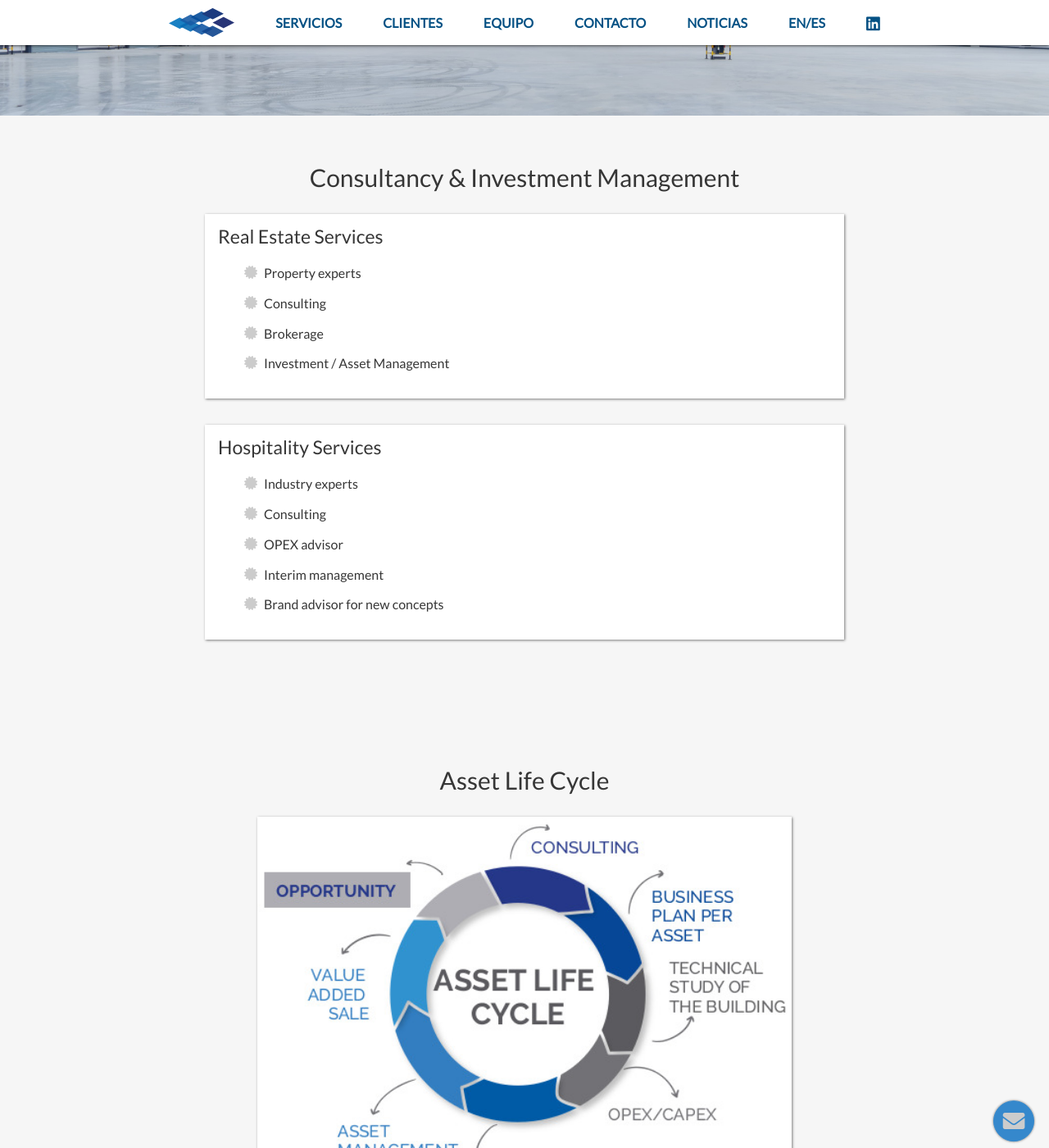
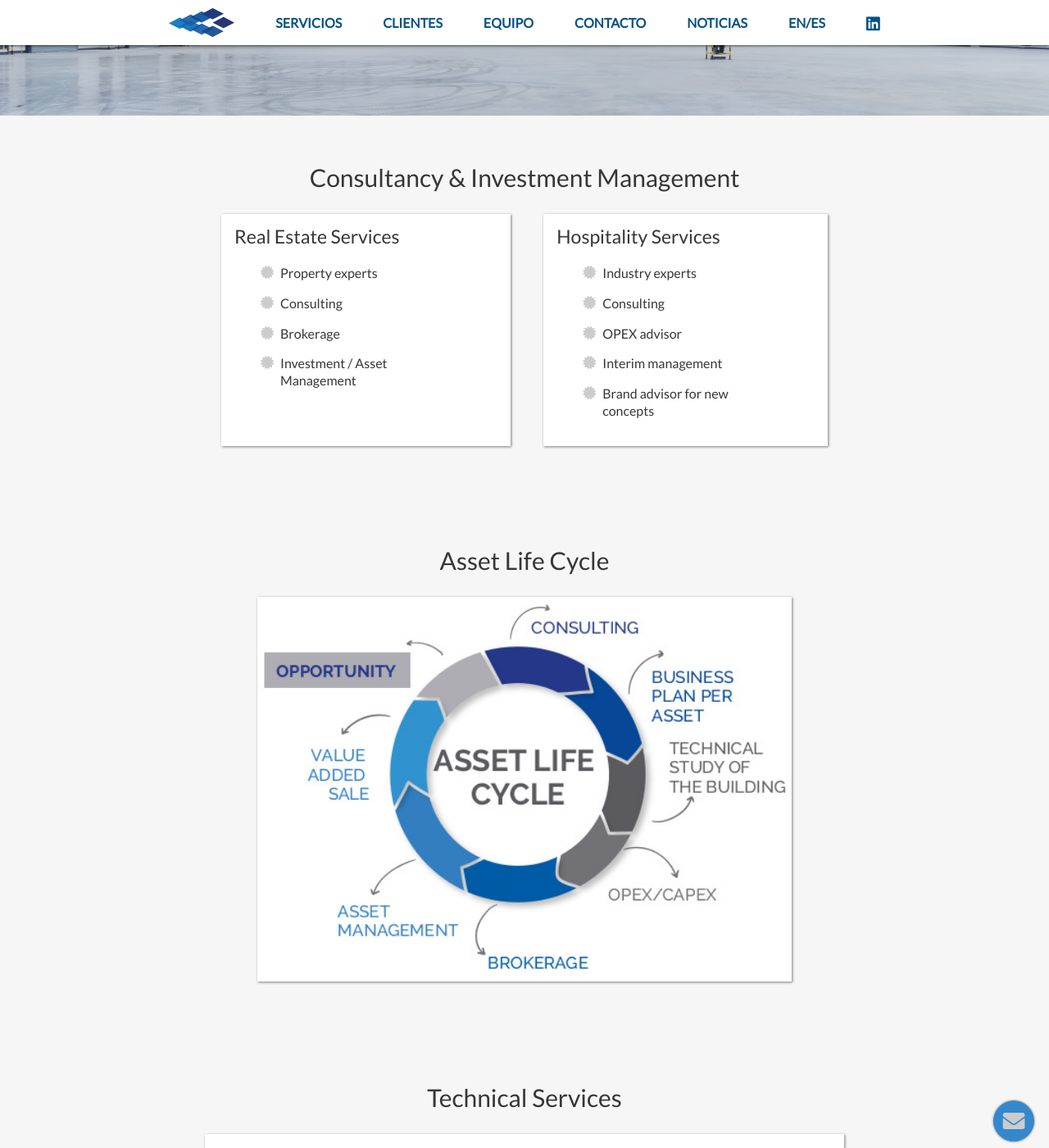
Before and after one commit to cserron/iremcap, a Jekyll site: the page built from servicios.md, in a window 1280 px wide and 1400 px high, scrolled down 214 px. Shown: the whole window at 82% size. Built offline with Jekyll 4.4.1, drawn with Linux system fonts in a browser that asks for light colours; nearby versions of some CDN libraries.

Commit message:
Change Consultancy & Investment Managment services layout

```diff
--- a/_layouts/services.html
+++ b/_layouts/services.html
@@ -15,8 +15,9 @@ layout: default
   <div class="services">
     <div class="services-item">
       <h2 class="services-item__Title">{{ page_data.CIM_service.title }}</h2>
+      <div class="services-item-container">
         {% for panel in page_data.CIM_service.panels %}
-      <div class="services-item__Child services-accordion accordion-open">
+        <div class="services-item__Child accordion-open">
           <h4 class="services-item__Child__Title">{{ panel.service_title}}</h4>
           <ul class="services-item__Child__UL">
             {% for item in panel.items %}
@@ -26,6 +27,7 @@ layout: default
         </div>
         {% endfor %}
     </div>
+    </div>
     <div class="service--img_div">
       <h2 class="services-item__Title">{{ page_data.asset-life-cycle-title }}</h2>
       <img class="service--img" src="{{ page_data.asset-life-cycle-link }}" />
@@ -33,7 +35,7 @@ layout: default
     <div class="services-item">
       <h2 class="services-item__Title">{{ page_data.TEC_service.title }}</h2>
       {% for panel in page_data.TEC_service.panels %}
-        <div class="services-item__Child services-accordion">
+        <div class="services-item__Child">
           <h4 class="services-item__Child__Title">{{ panel.service_title}}</h4>
           <ul class="services-item__Child__UL services-accordion__Child">
             {% for item in panel.items %}
--- a/_sass/pages/_services.scss
+++ b/_sass/pages/_services.scss
@@ -1,34 +1,10 @@
-.accordion-open ul{
-  display: flex;
-  flex-direction: column;
-}
-
-.accordion-open h4{
-  padding: 0 0 1em 0;
-}
-
-.services-accordion__Child{
-  display:none;
-}
-
-.services-intro {
-  min-height: 100vh;
-  width: 100%;
-  background-color: $white;
-  display: flex;
-  flex-direction: column;
-  align-items: center;
-  justify-content: flex-start;
-
-  .banner {
-    background-image: url("images/stock/galpon.jpg");
+.accordion-open{
+  & ul{
+    display: flex;
+    flex-direction: column;
   }
-}
-
-.service--img_div{
-  padding: 4em;
-  @include for-size(phone-only) {
-    padding: 0 0.6em 0.6em 0.6em;
+  & h4{
+    padding: 0 0 1em 0;
   }
 }
 
@@ -38,6 +14,13 @@
   box-shadow: 1px 1px 3px rgba(0, 0, 0, 0.5);
   &:hover {
     box-shadow: 0px 1px 5px 1px rgba(0, 0, 0, 0.5);
+  }
+
+  &_div{
+    padding: 4em;
+    @include for-size(phone-only) {
+      padding: 0 0.6em 0.6em 0.6em;
+    }
   }
 }
 
@@ -98,6 +81,26 @@
     margin: 0 auto;
   }
 
+  &-intro{
+    min-height: 100vh;
+    width: 100%;
+    background-color: $white;
+    display: flex;
+    flex-direction: column;
+    align-items: center;
+    justify-content: flex-start;
+
+    .banner {
+      background-image: url("images/stock/galpon.jpg");
+    }
+  }
+
+  &-accordion{
+    &__Child{
+      display:none;
+    }
+  }
+
   &-item {
     display: flex;
     flex-direction: column;
@@ -110,6 +113,24 @@
 
     @include for-size(desktop-up) {
       padding: 30px 0;
+    }
+
+    &-container{
+      display: flex;
+
+      & .services-item__Child{
+        widows: 50%;
+        margin: 0 20px;
+      }
+
+      @include for-size(phone-only){
+        flex-direction: column;
+
+        & .services-item__Child{
+          width: auto;
+          margin: 20px 0;
+        }
+      }
     }
 
     &__Child{
```
Lines whose indentation alone changed are shown as unchanged.
